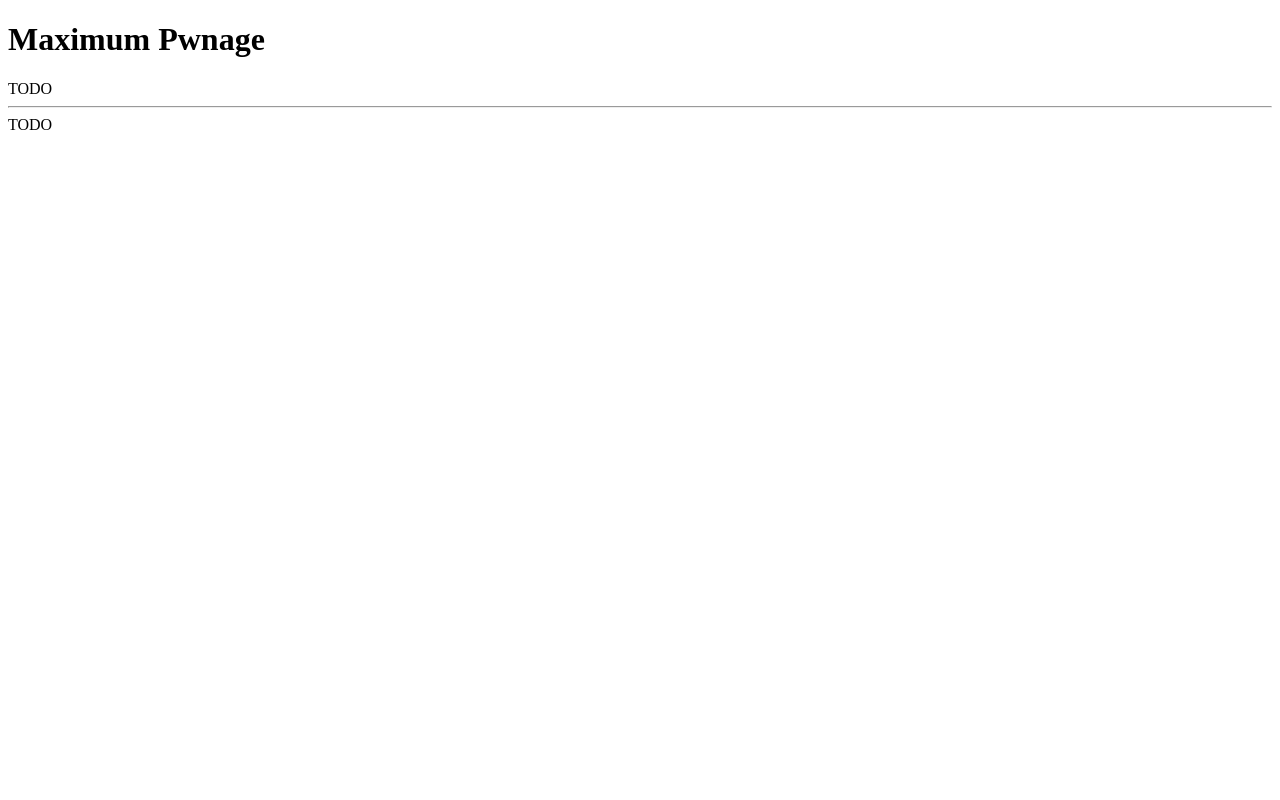
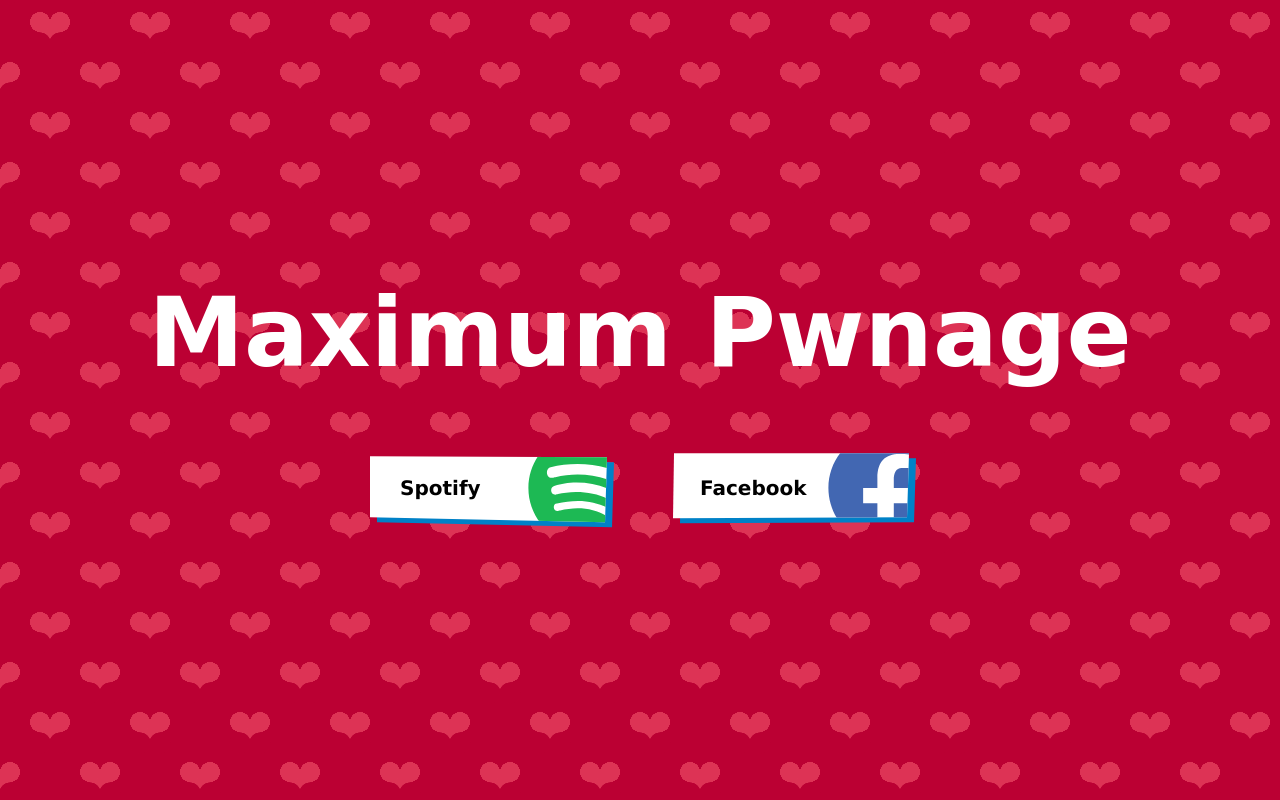
Before and after one commit to Vincenius/maximum-pwnage, a website built with webpack: page src/views/index.html in a window 1280 px wide. Built offline with nearby package versions, Linux system fonts and the light colour scheme; files whose address does not match are found by name; a web font is replaced by a local one.

Commit message:
add random bg and social buttons

```diff
--- a/src/js/main.js
+++ b/src/js/main.js
@@ -1,11 +1,30 @@
-// TODO this function should be served from our website
-function addVaiPay({ target = '', options = {}}) {
-  const targetElem = document.querySelector(target);
+const getRandomInt = max => Math.floor(Math.random() * max);
+const backgroundClass = `background${getRandomInt(6)}`
 
-  if (targetElem) {
+document.querySelector('header').className += backgroundClass
 
-  } else {
-    console.warning('VAI Pay : Could not find DOM element', target)
+
+
+const shuffle = (arr) => {
+  for (let i = arr.length - 1; i > 0; i--) {
+    const j = Math.floor(Math.random() * (i + 1));
+    [arr[i], arr[j]] = [arr[j], arr[i]];
   }
+  return arr;
+}
 
+const randomizeClipOffsets = (selector, offsets = [0, 0, 1, 3, 3, 4, 5, 6]) => {
+  for (const element of document.querySelectorAll(selector)) {
+    let index = 0;
+    for (const offset of shuffle(offsets.slice())) {
+      element.style.setProperty(`--clip-offset-${++index}`, `${offset}px`);
+    }
+  }
 }
+
+const init = () => {
+  randomizeClipOffsets('button');
+  setInterval(randomizeClipOffsets, 350, 'button:is(:hover, :focus-visible)');
+}
+
+init();
--- a/src/scss/index.scss
+++ b/src/scss/index.scss
@@ -0,0 +1,175 @@
+:root {
+  --color-page-background: #45b5f3;
+  --color-link-background: white;
+  --color-link-shadow: #0081c7;
+  --funky-button-width: 240px;
+  --funky-button-height: 70px;
+}
+
+body, html {
+  margin: 0;
+}
+
+header {
+  height: 100vh;
+  min-height: 400px;
+
+  display: flex;
+  align-items: center;
+  justify-content: center;
+  flex-direction: column;
+}
+
+// https://projects.verou.me/css3patterns/
+.background0 {
+  background: radial-gradient(circle closest-side at 60% 43%, #b03 26%, rgba(187,0,51,0) 27%),
+    radial-gradient(circle closest-side at 40% 43%, #b03 26%, rgba(187,0,51,0) 27%),
+    radial-gradient(circle closest-side at 40% 22%, #d35 45%, rgba(221,51,85,0) 46%),
+    radial-gradient(circle closest-side at 60% 22%, #d35 45%, rgba(221,51,85,0) 46%),
+    radial-gradient(circle closest-side at 50% 35%, #d35 30%, rgba(221,51,85,0) 31%),
+    radial-gradient(circle closest-side at 60% 43%, #b03 26%, rgba(187,0,51,0) 27%) 50px 50px,
+    radial-gradient(circle closest-side at 40% 43%, #b03 26%, rgba(187,0,51,0) 27%) 50px 50px,
+    radial-gradient(circle closest-side at 40% 22%, #d35 45%, rgba(221,51,85,0) 46%) 50px 50px,
+    radial-gradient(circle closest-side at 60% 22%, #d35 45%, rgba(221,51,85,0) 46%) 50px 50px,
+    radial-gradient(circle closest-side at 50% 35%, #d35 30%, rgba(221,51,85,0) 31%) 50px 50px;
+  background-color: #b03;
+  background-size: 100px 100px;
+  --headline-color: #fff;
+}
+
+.background1 {
+  background: radial-gradient(circle at 0% 50%, rgba(96, 16, 48, 0) 9px, #613 10px, rgba(96, 16, 48, 0) 11px) 0px 10px,
+    radial-gradient(at 100% 100%,      rgba(96, 16, 48, 0) 9px, #613 10px, rgba(96, 16, 48, 0) 11px),
+    #8a3;
+  background-size: 20px 20px;
+  --headline-color: #000;
+}
+
+.background2 {
+  background-color: silver;
+  background-image: radial-gradient(circle at 100% 150%, silver 24%, white 24%, white 28%, silver 28%, silver 36%, white 36%, white 40%, transparent 40%, transparent),
+    radial-gradient(circle at 0    150%, silver 24%, white 24%, white 28%, silver 28%, silver 36%, white 36%, white 40%, transparent 40%, transparent),
+    radial-gradient(circle at 50%  100%, white 10%, silver 10%, silver 23%, white 23%, white 30%, silver 30%, silver 43%, white 43%, white 50%, silver 50%, silver 63%, white 63%, white 71%, transparent 71%, transparent),
+    radial-gradient(circle at 100% 50%, white 5%, silver 5%, silver 15%, white 15%, white 20%, silver 20%, silver 29%, white 29%, white 34%, silver 34%, silver 44%, white 44%, white 49%, transparent 49%, transparent),
+    radial-gradient(circle at 0    50%, white 5%, silver 5%, silver 15%, white 15%, white 20%, silver 20%, silver 29%, white 29%, white 34%, silver 34%, silver 44%, white 44%, white 49%, transparent 49%, transparent);
+  background-size: 100px 50px;
+  --headline-color: #000;
+}
+
+.background3 {
+  background: radial-gradient(circle farthest-side at 0% 50%,#fb1 23.5%,rgba(240,166,17,0) 0)21px 30px,
+    radial-gradient(circle farthest-side at 0% 50%,#B71 24%,rgba(240,166,17,0) 0)19px 30px,
+    linear-gradient(#fb1 14%,rgba(240,166,17,0) 0, rgba(240,166,17,0) 85%,#fb1 0)0 0,
+    linear-gradient(150deg,#fb1 24%,#B71 0,#B71 26%,rgba(240,166,17,0) 0,rgba(240,166,17,0) 74%,#B71 0,#B71 76%,#fb1 0)0 0,
+    linear-gradient(30deg,#fb1 24%,#B71 0,#B71 26%,rgba(240,166,17,0) 0,rgba(240,166,17,0) 74%,#B71 0,#B71 76%,#fb1 0)0 0,
+    linear-gradient(90deg,#B71 2%,#fb1 0,#fb1 98%,#B71 0%)0 0 #fb1;
+  background-size: 40px 60px;
+  --headline-color: #000;
+}
+
+.background4 {
+  background-color: #556;
+  background-image: linear-gradient(30deg, #445 12%, transparent 12.5%, transparent 87%, #445 87.5%, #445),
+    linear-gradient(150deg, #445 12%, transparent 12.5%, transparent 87%, #445 87.5%, #445),
+    linear-gradient(30deg, #445 12%, transparent 12.5%, transparent 87%, #445 87.5%, #445),
+    linear-gradient(150deg, #445 12%, transparent 12.5%, transparent 87%, #445 87.5%, #445),
+    linear-gradient(60deg, #99a 25%, transparent 25.5%, transparent 75%, #99a 75%, #99a),
+    linear-gradient(60deg, #99a 25%, transparent 25.5%, transparent 75%, #99a 75%, #99a);
+  background-size: 80px 140px;
+  background-position: 0 0, 0 0, 40px 70px, 40px 70px, 0 0, 40px 70px;
+  --headline-color: #fff;
+}
+
+.background5 {
+  background: linear-gradient(45deg, #92baac 45px, transparent 45px)64px 64px,
+    linear-gradient(45deg, #92baac 45px, transparent 45px,transparent 91px, #e1ebbd 91px, #e1ebbd 135px, transparent 135px),
+    linear-gradient(-45deg, #92baac 23px, transparent 23px, transparent 68px,#92baac 68px,#92baac 113px,transparent 113px,transparent 158px,#92baac 158px);
+  background-color: #e1ebbd;
+  background-size: 128px 128px;
+  --headline-color: #000;
+}
+
+h1 {
+  font-family: 'Frijole', cursive;
+  text-align: center;
+  font-size: 96px;
+  color: var(--headline-color);
+  margin-top: 0;
+}
+
+.button-container {
+  display: flex;
+
+  font-family: 'ZCOOL KuaiLe', Verdana, Geneva, Tahoma, sans-serif;
+  font-size: 20px;
+  font-weight: bold;
+  letter-spacing: 1px;
+}
+
+button {
+  --clip: polygon(
+    var(--clip-offset-1, 0px) var(--clip-offset-2, 0px),
+    calc(100% - var(--clip-offset-3, 0px)) var(--clip-offset-4, 0px),
+    calc(100% - var(--clip-offset-5, 0px)) calc(100% - var(--clip-offset-6, 0px)),
+    var(--clip-offset-7, 0px) calc(100% - var(--clip-offset-8, 0px))
+  );
+  position: relative;
+  background: unset;
+  border: none;
+  width: var(--funky-button-width);
+  height: var(--funky-button-height);
+  display: flex;
+  align-items: center;
+  justify-content: flex-start;
+  padding-left: 1.5em;
+  font: inherit;
+  outline: none;
+  cursor: pointer;
+  z-index: 2;
+  margin: 0 30px;
+}
+
+button::before,
+button::after {
+  content: '';
+  position: absolute;
+  top: 0;
+  bottom: 0;
+  left: 0;
+  right: 0;
+  background-color: var(--color-link-background);
+  clip-path: var(--clip);
+  z-index: -1;
+}
+
+button::before {
+  background-color: var(--color-link-shadow);
+  transform: translate3d(7px, 5px, 0px);
+}
+
+button span {
+  display: inline-block;
+}
+
+button:is(:hover, :focus-visible)::after,
+button:is(:hover, :focus-within) span {
+  transform: translate3d(-2px, -2px, 0px) scale(1.02);
+}
+
+button:is(:hover, :focus-visible)::before {
+  transform: translate3d(7px, 6px, 0px) scale(1.02);
+}
+
+.facebook-button::after {
+  background-image: url( '/imgs/facebook.svg' );
+  background-repeat: no-repeat;
+  background-size: 60%;
+  background-position: 150%, 100%;
+}
+
+.spotify-button::after {
+  background-image: url( '/imgs/spotify.svg' );
+  background-repeat: no-repeat;
+  background-size: 60%;
+  background-position: 150%, 100%;
+}
--- a/src/views/index.html
+++ b/src/views/index.html
@@ -5,21 +5,34 @@
   <meta http-equiv="X-UA-Compatible" content="IE=edge">
   <meta name="viewport" content="width=device-width, initial-scale=1.0">
   <link rel="stylesheet" href="index.css">
-  <title>Maximum Pwnage | Rock Band from Berlin</title>
+  <title>Maximum Pwnage | The Rock Band from Berlin</title>
+  <link rel="preconnect" href="https://fonts.googleapis.com">
+  <link rel="preconnect" href="https://fonts.gstatic.com" crossorigin>
+  <link href="https://fonts.googleapis.com/css2?family=Frijole&display=swap" rel="stylesheet">
+  <link href="https://fonts.googleapis.com/css2?family=ZCOOL+KuaiLe&display=swap" rel="stylesheet">
 </head>
 <body>
   <header>
     <h1>Maximum Pwnage</h1>
+
+    <div class="button-container">
+      <button class="spotify-button">
+        <span>Spotify</span>
+      </button>
+      <button class="facebook-button">
+        <span>Facebook</span>
+      </button>
+    </div>
   </header>
 
-  <main>
+  <!-- <main>
     TODO
   </main>
 
   <footer>
     <hr />
     TODO
-  </footer>
+  </footer> -->
 
   <script src="bundle.js"></script>
 </body>
```
Also changed, not shown: package.json (+5 -5 lines), README.md, dist/bundle.js, dist/imgs/150.png (deleted), dist/imgs/credit.jpg (deleted), dist/imgs/paypal.png (deleted), dist/imgs/vai.png (deleted), dist/index.css, dist/index.html, src/imgs/150.png (deleted), src/imgs/credit.jpg (deleted), src/imgs/facebook.svg (added), src/imgs/paypal.png (deleted), src/imgs/spotify.svg (added), 1 more files, 2 other files.
